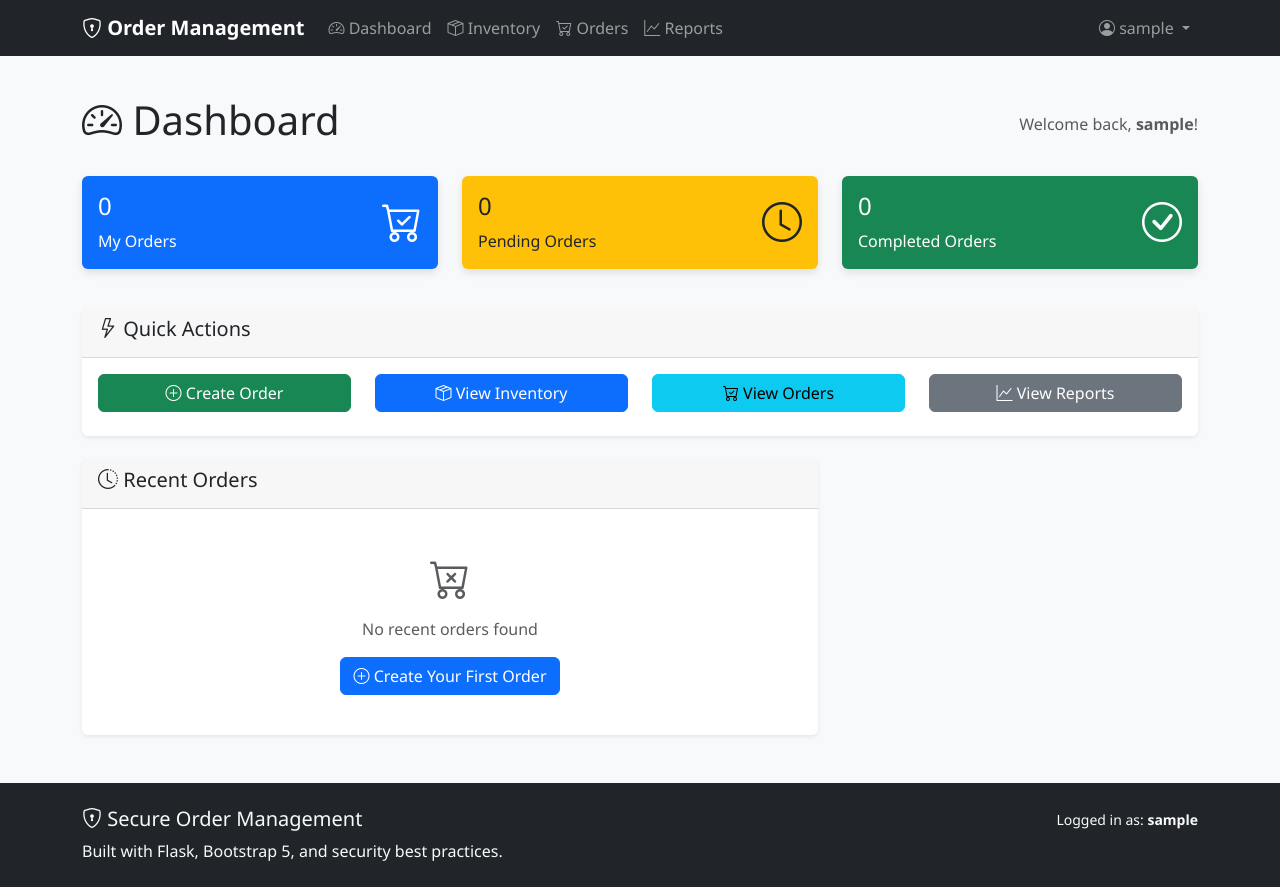
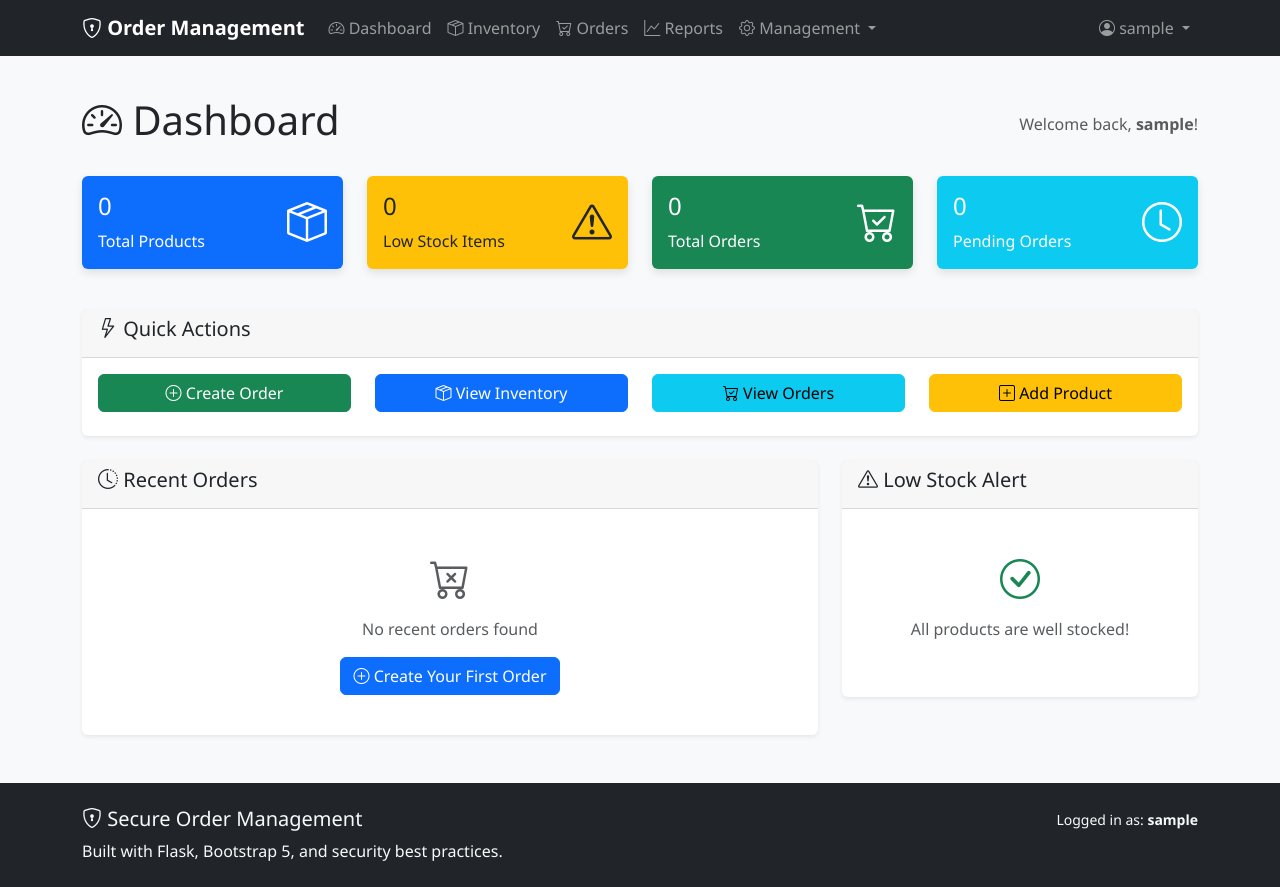
Before and after one commit to sameeul/mcrm, a Flask app: page /dashboard in a window 1280 px wide. Run offline with Flask 3, Linux system fonts and the light colour scheme; the visitor is signed in with stand-in values (Sample User, id 1); data comes from the database, SQL or seed files in the repository; data that the repository does not hold is empty; some libraries are stand-ins or nearby versions.

Commit message:
Expand regular user permissions beyond admin-only access
Grant all logged-in users access to inventory management (add/edit/delete
products, product types, size groups), order status updates, all orders
visibility, global dashboard stats, and low stock alerts. Only user
management (manage users, create user, toggle status/role, delete user)
remains admin-only.

Co-Authored-By: Claude Opus 4.6 <noreply@anthropic.com>

```diff
--- a/routes.py
+++ b/routes.py
@@ -21,28 +21,17 @@ def dashboard():
     # Get dashboard statistics
     stats = {}
 
-    if current_user.is_admin():
-        # Admin sees all statistics
-        stats['total_products'] = Product.query.count()
-        stats['low_stock_products'] = Product.query.filter(Product.quantity < 10).count()
-        stats['total_orders'] = Order.query.count()
-        stats['pending_orders'] = Order.query.filter_by(status='pending').count()
-        stats['total_users'] = User.query.filter_by(is_active=True).count()
+    stats['total_products'] = Product.query.count()
+    stats['low_stock_products'] = Product.query.filter(Product.quantity < 10).count()
+    stats['total_orders'] = Order.query.count()
+    stats['pending_orders'] = Order.query.filter_by(status='pending').count()
+    stats['total_users'] = User.query.filter_by(is_active=True).count()
 
-        # Recent orders
-        recent_orders = Order.query.order_by(desc(Order.created_at)).limit(5).all()
+    # Recent orders
+    recent_orders = Order.query.order_by(desc(Order.created_at)).limit(5).all()
 
-        # Low stock products
-        low_stock_products = Product.query.filter(Product.quantity < 10).limit(5).all()
-    else:
-        # Regular users see their own statistics
-        stats['my_orders'] = Order.query.filter_by(user_id=current_user.id).count()
-        stats['pending_orders'] = Order.query.filter_by(user_id=current_user.id, status='pending').count()
-        stats['completed_orders'] = Order.query.filter_by(user_id=current_user.id, status='completed').count()
-
-        # User's recent orders
-        recent_orders = Order.query.filter_by(user_id=current_user.id).order_by(desc(Order.created_at)).limit(5).all()
-        low_stock_products = []
+    # Low stock products
+    low_stock_products = Product.query.filter(Product.quantity < 10).limit(5).all()
 
     return render_template('dashboard.html',
                          stats=stats,
@@ -67,7 +56,6 @@ def inventory():
 
 @main.route('/add_product', methods=['GET', 'POST'])
 @login_required
-@admin_required
 def add_product():
     form = ProductForm()
     if form.validate_on_submit():
@@ -101,7 +89,6 @@ def add_product():
 
 @main.route('/edit_product/<int:product_id>', methods=['GET', 'POST'])
 @login_required
-@admin_required
 def edit_product(product_id):
     product = Product.query.get_or_404(product_id)
     form = ProductForm(obj=product, product_id=product_id)
@@ -135,7 +122,6 @@ def edit_product(product_id):
 
 @main.route('/delete_product/<int:product_id>')
 @login_required
-@admin_required
 def delete_product(product_id):
     product = Product.query.get_or_404(product_id)
 
@@ -160,10 +146,7 @@ def orders():
     page = request.args.get('page', 1, type=int)
     status_filter = request.args.get('status', '', type=str)
 
-    if current_user.is_admin():
-        query = Order.query
-    else:
-        query = Order.query.filter_by(user_id=current_user.id)
+    query = Order.query
 
     if status_filter:
         query = query.filter_by(status=status_filter)
@@ -276,11 +259,6 @@ def create_order():
 def order_details(order_id):
     order = Order.query.get_or_404(order_id)
 
-    # Check access permissions
-    if not current_user.is_admin() and order.user_id != current_user.id:
-        flash('Access denied', 'error')
-        return redirect(url_for('main.orders'))
-
     # Create form for CSRF token generation
     update_status_form = UpdateOrderStatusForm()
 
@@ -288,7 +266,6 @@ def order_details(order_id):
 
 @main.route('/update_order_status', methods=['POST'])
 @login_required
-@admin_required
 def update_order_status():
     form = UpdateOrderStatusForm()
     if form.validate_on_submit():
@@ -332,10 +309,7 @@ def generate_report():
         end_date = end_date.replace(hour=23, minute=59, second=59)  # End of day
 
         # Base query
-        if current_user.is_admin():
-            orders_query = Order.query
-        else:
-            orders_query = Order.query.filter_by(user_id=current_user.id)
+        orders_query = Order.query
 
         # Filter by date range
         orders = orders_query.filter(
@@ -387,7 +361,6 @@ def manage_users():
 # Product Type Management Routes
 @main.route('/admin/product-types')
 @login_required
-@admin_required
 def product_types():
     page = request.args.get('page', 1, type=int)
     product_types = ProductType.query.order_by(ProductType.name).paginate(
@@ -397,7 +370,6 @@ def product_types():
 
 @main.route('/admin/product-types/add', methods=['GET', 'POST'])
 @login_required
-@admin_required
 def add_product_type():
     form = ProductTypeForm()
     if form.validate_on_submit():
@@ -418,7 +390,6 @@ def add_product_type():
 
 @main.route('/admin/product-types/edit/<int:product_type_id>', methods=['GET', 'POST'])
 @login_required
-@admin_required
 def edit_product_type(product_type_id):
     product_type = ProductType.query.get_or_404(product_type_id)
     form = ProductTypeForm(obj=product_type, product_type_id=product_type_id)
@@ -439,7 +410,6 @@ def edit_product_type(product_type_id):
 
 @main.route('/admin/product-types/delete/<int:product_type_id>')
 @login_required
-@admin_required
 def delete_product_type(product_type_id):
     product_type = ProductType.query.get_or_404(product_type_id)
 
@@ -461,7 +431,6 @@ def delete_product_type(product_type_id):
 # Size Group Management Routes
 @main.route('/admin/size-groups')
 @login_required
-@admin_required
 def size_groups():
     page = request.args.get('page', 1, type=int)
     product_type_filter = request.args.get('product_type', '', type=str)
@@ -484,7 +453,6 @@ def size_groups():
 
 @main.route('/admin/size-groups/add', methods=['GET', 'POST'])
 @login_required
-@admin_required
 def add_size_group():
     form = SizeGroupForm()
     if form.validate_on_submit():
@@ -531,7 +499,6 @@ def add_size_group():
 
 @main.route('/admin/size-groups/edit/<int:size_group_id>', methods=['GET', 'POST'])
 @login_required
-@admin_required
 def edit_size_group(size_group_id):
     size_group = SizeGroup.query.get_or_404(size_group_id)
 
@@ -566,7 +533,6 @@ def edit_size_group(size_group_id):
 
 @main.route('/admin/size-groups/delete/<int:size_group_id>')
 @login_required
-@admin_required
 def delete_size_group(size_group_id):
     size_group = SizeGroup.query.get_or_404(size_group_id)
 
@@ -797,11 +763,6 @@ def api_delete_user(user_id):
 @login_required
 def request_shipping(order_id):
     order = Order.query.get_or_404(order_id)
-    # Only allow if not already requested and user has access
-    if not current_user.is_admin() and order.user_id != current_user.id:
-        flash('Access denied', 'error')
-        return redirect(url_for('main.orders'))
-
     if order.shipping_requested:
         flash('Shipping already requested for this order.', 'info')
     else:
--- a/templates/base.html
+++ b/templates/base.html
@@ -48,10 +48,9 @@
                             <i class="bi bi-graph-up"></i> Reports
                         </a>
                     </li>
-                    {% if current_user.is_admin() %}
                     <li class="nav-item dropdown">
                         <a class="nav-link dropdown-toggle" href="#" role="button" data-bs-toggle="dropdown">
-                            <i class="bi bi-gear"></i> Admin
+                            <i class="bi bi-gear"></i> Management
                         </a>
                         <ul class="dropdown-menu">
                             <li><h6 class="dropdown-header">Product Management</h6></li>
@@ -64,6 +63,7 @@
                             <li><a class="dropdown-item" href="{{ url_for('main.size_groups') }}">
                                 <i class="bi bi-rulers"></i> Size Groups
                             </a></li>
+                            {% if current_user.is_admin() %}
                             <li><hr class="dropdown-divider"></li>
                             <li><h6 class="dropdown-header">User Management</h6></li>
                             <li><a class="dropdown-item" href="{{ url_for('main.manage_users') }}">
@@ -72,9 +72,9 @@
                             <li><a class="dropdown-item" href="{{ url_for('auth.create_user') }}">
                                 <i class="bi bi-person-plus"></i> Create User
                             </a></li>
+                            {% endif %}
                         </ul>
                     </li>
-                    {% endif %}
                 </ul>
 
                 <ul class="navbar-nav">
--- a/templates/dashboard.html
+++ b/templates/dashboard.html
@@ -12,7 +12,6 @@
 
 <!-- Statistics Cards -->
 <div class="row mb-4">
-    {% if current_user.is_admin() %}
     <div class="col-md-3 mb-3">
         <div class="card bg-primary text-white">
             <div class="card-body">
@@ -76,55 +75,6 @@
             </div>
         </div>
     </div>
-    {% else %}
-        <div class="col-md-4 mb-3">
-            <div class="card bg-primary text-white">
-                <div class="card-body">
-                    <div class="d-flex justify-content-between">
-                        <div>
-                            <h4>{{ stats.my_orders }}</h4>
-                            <p class="mb-0">My Orders</p>
-                        </div>
-                        <div class="align-self-center">
-                            <i class="bi bi-cart-check fs-1"></i>
-                        </div>
-                    </div>
-                </div>
-            </div>
-        </div>
-
-        <div class="col-md-4 mb-3">
-            <div class="card bg-warning text-dark">
-                <div class="card-body">
-                    <div class="d-flex justify-content-between">
-                        <div>
-                            <h4>{{ stats.pending_orders }}</h4>
-                            <p class="mb-0">Pending Orders</p>
-                        </div>
-                        <div class="align-self-center">
-                            <i class="bi bi-clock fs-1"></i>
-                        </div>
-                    </div>
-                </div>
-            </div>
-        </div>
-
-        <div class="col-md-4 mb-3">
-            <div class="card bg-success text-white">
-                <div class="card-body">
-                    <div class="d-flex justify-content-between">
-                        <div>
-                            <h4>{{ stats.completed_orders }}</h4>
-                            <p class="mb-0">Completed Orders</p>
-                        </div>
-                        <div class="align-self-center">
-                            <i class="bi bi-check-circle fs-1"></i>
-                        </div>
-                    </div>
-                </div>
-            </div>
-        </div>
-    {% endif %}
 </div>
 
 <!-- Quick Actions -->
@@ -151,19 +101,11 @@
                             <i class="bi bi-cart-check"></i> View Orders
                         </a>
                     </div>
-                    {% if current_user.is_admin() %}
                     <div class="col-md-3 mb-2">
                         <a href="{{ url_for('main.add_product') }}" class="btn btn-warning w-100">
                             <i class="bi bi-plus-square"></i> Add Product
                         </a>
                     </div>
-                    {% else %}
-                    <div class="col-md-3 mb-2">
-                        <a href="{{ url_for('main.reports') }}" class="btn btn-secondary w-100">
-                            <i class="bi bi-graph-up"></i> View Reports
-                        </a>
-                    </div>
-                    {% endif %}
                 </div>
             </div>
         </div>
@@ -184,9 +126,7 @@
                             <thead>
                                 <tr>
                                     <th>Order #</th>
-                                    {% if current_user.is_admin() %}
                                     <th>Customer</th>
-                                    {% endif %}
                                     <th>Total</th>
                                     <th>Status</th>
                                     <th>Date</th>
@@ -197,9 +137,7 @@
                                 {% for order in recent_orders %}
                                 <tr>
                                     <td><strong>#{{ order.id }}</strong></td>
-                                    {% if current_user.is_admin() %}
                                     <td>{{ order.customer.name }}</td>
-                                    {% endif %}
                                     <td>{{ order.total_amount|currency }}</td>
                                     <td>
                                         <span class="badge bg-{{ 'success' if order.status == 'completed' else 'warning' if order.status == 'pending' else 'info' if order.status == 'processing' else 'secondary' }}">
@@ -235,7 +173,6 @@
         </div>
     </div>
 
-    {% if current_user.is_admin() %}
     <div class="col-md-4">
         <div class="card">
             <div class="card-header">
@@ -270,6 +207,5 @@
             </div>
         </div>
     </div>
-    {% endif %}
 </div>
 {% endblock %}
--- a/templates/order_details.html
+++ b/templates/order_details.html
@@ -92,10 +92,10 @@
             </div>
         </div>
 
-        {% if current_user.is_admin() and order.status in ['pending', 'processing'] %}
+        {% if order.status in ['pending', 'processing'] %}
         <div class="card mt-3">
             <div class="card-header">
-                <h6><i class="bi bi-gear"></i> Admin Actions</h6>
+                <h6><i class="bi bi-gear"></i> Order Actions</h6>
             </div>
             <div class="card-body">
                 <button type="button" class="btn btn-warning btn-sm w-100"
@@ -258,7 +258,6 @@
     </div>
 </div>
 
-{% if current_user.is_admin() %}
 <!-- Status Update Modal -->
 <div class="modal fade" id="statusModal" tabindex="-1">
     <div class="modal-dialog">
@@ -302,7 +301,6 @@
         </div>
     </div>
 </div>
-{% endif %}
 {% endblock %}
 
 {% block scripts %}
```
Also changed, not shown: templates/inventory.html (+3 -15 lines), templates/orders.html (+1 -9 lines). Lines whose indentation alone changed are shown as unchanged.
